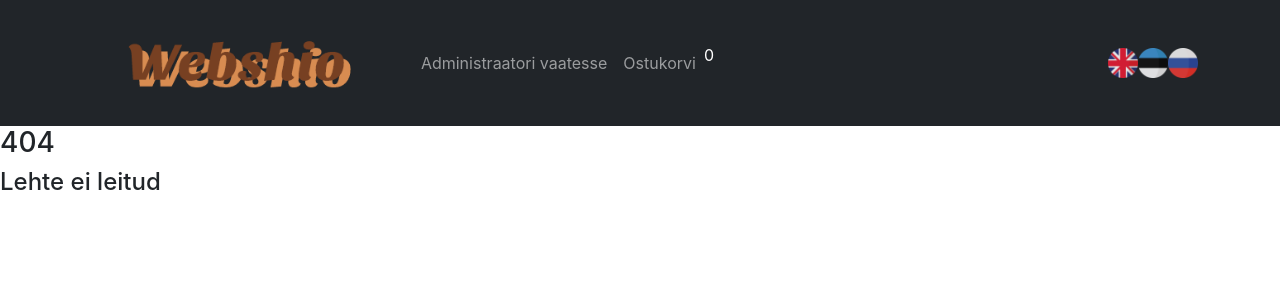
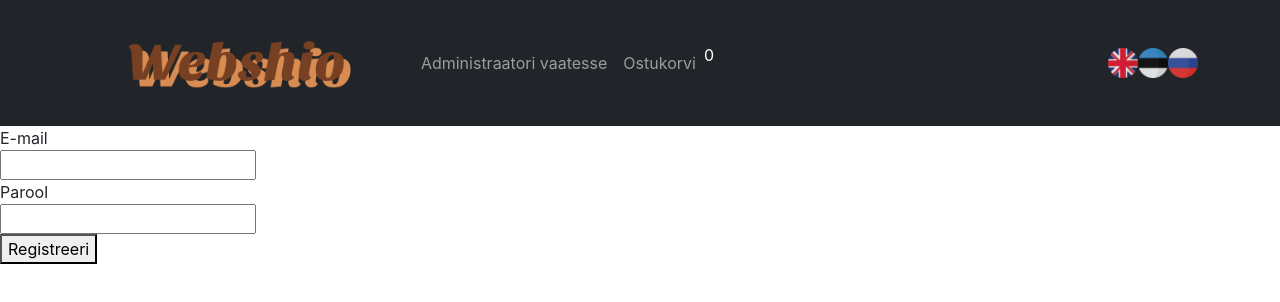
Before and after one commit to vahermihkel/React-01-2022, a React (Create React App) app in the folder webshop/: page /admin/registreeri in a window 1280 px wide. Before the commit this address had no page. Shown: the top 302 px of the page. Built offline with nearby package versions, Linux system fonts and the light colour scheme.

Commit message:
Registreerumine töötab

```diff
--- a/webshop/src/App.js
+++ b/webshop/src/App.js
@@ -10,6 +10,7 @@ import ViewProducts from './pages/admin/ViewProducts';
 import EditProduct from './pages/admin/EditProduct';
 import NotFound from './pages/NotFound';
 import Login from './pages/auth/Login';
+import Signup from './pages/auth/Signup';
 
 function App() {
 
@@ -23,6 +24,7 @@ function App() {
        <Route path='/admin/tooted' exact element={<ViewProducts />} />
        <Route path='/admin/muuda/:productId' exact element={<EditProduct />} />
        <Route path='/admin/lisa' exact element={<AddProduct />} />
+       <Route path='/admin/registreeri' exact element={<Signup />} />
        <Route path='/tellimus' exact element={<PaymentCompleted />} />
        <Route path='/logi-sisse' exact element={<Login />} />
        <Route path='*' exact element={<NotFound />} />
--- a/webshop/src/pages/admin/AddProduct.js
+++ b/webshop/src/pages/admin/AddProduct.js
@@ -1,4 +1,4 @@
-import { Link } from 'react-router-dom';
+import { Link, useNavigate } from 'react-router-dom';
 import { useEffect, useRef, useState } from "react"; // hook  - reacti koodilõigud
   //componentide ja html-i manipuleerimiseks võimalikult efektiivselt
 import { ToastContainer, toast } from 'react-toastify';
@@ -12,6 +12,7 @@ function AddProduct() {
   const imgRef = useRef();
   const [products, setProducts] = useState([]);
   const [buttonDisabled, setButtonDisabled] = useState(true);
+  const navigate = useNavigate();
 
   useEffect(() => {
     fetch("https://webshop-02-2022-default-rtdb.europe-west1.firebasedatabase.app/products.json")
@@ -52,6 +53,7 @@ function AddProduct() {
         position: "bottom-right",
         theme: "dark"
       });
+      navigate("/admin/tooted");
     }
   }
 
--- a/webshop/src/pages/admin/AdminHome.js
+++ b/webshop/src/pages/admin/AdminHome.js
@@ -8,6 +8,9 @@ function AdminHome() {
     <Link to="/admin/tooted">
       <button>Muuda/kustuta tooteid</button>
     </Link>
+    <Link to="/admin/registreeri">
+      <button>Lisa uus admin kasutaja</button>
+    </Link>
   </div>)
 }
 
--- a/webshop/src/pages/auth/Login.js
+++ b/webshop/src/pages/auth/Login.js
@@ -12,10 +12,11 @@ function Login() {
 
   return (
   <form onSubmit={onLogin}>
-    <label>E-mail</label>
-    <input type="text" ref={emailRef} />
-    <label>Parool</label>
-    <input type="text" ref={passwordRef} />
+    <label>E-mail</label> <br />
+    <input type="text" ref={emailRef} /> <br />
+    <label>Parool</label> <br />
+    <input type="password" ref={passwordRef} /> <br />
+    <button>Logi sisse</button>
   </form>)
 }
 
--- a/webshop/src/pages/auth/Signup.js
+++ b/webshop/src/pages/auth/Signup.js
@@ -0,0 +1,44 @@
+import { useRef, useState } from "react";
+import { useNavigate } from "react-router-dom";
+
+function Signup() {
+  const emailRef = useRef();
+  const passwordRef = useRef();
+  const navigate = useNavigate();
+  const [errorMessage, setErrorMessage] = useState("");
+
+  function onSignup(event) {
+    event.preventDefault();
+    const url = "https://identitytoolkit.googleapis.com/v1/accounts:signUp?key=AIzaSyBkmh0cv6MeXbmswO9mXcFPaiVH3hfJQZI";
+    const data = {
+      email: emailRef.current.value,
+      password: passwordRef.current.value,
+      returnSecureToken: true
+  }
+    fetch(url,{
+      method: "POST",
+      body: JSON.stringify(data)
+    }).then(res => {
+      console.log(res);
+      if (res.ok) {
+        navigate("/admin/");
+      } else {
+        return res.json();
+      }
+    }).then(data => setErrorMessage(data.error.message));
+  }
+
+  return (
+  <div>
+    <div>{errorMessage}</div>
+    <form onSubmit={onSignup}>
+      <label>E-mail</label> <br />
+      <input type="text" ref={emailRef} /> <br />
+      <label>Parool</label> <br />
+      <input type="password" ref={passwordRef} /> <br />
+      <button>Registreeri</button>
+    </form>
+  </div>)
+}
+
+export default Signup;
```
